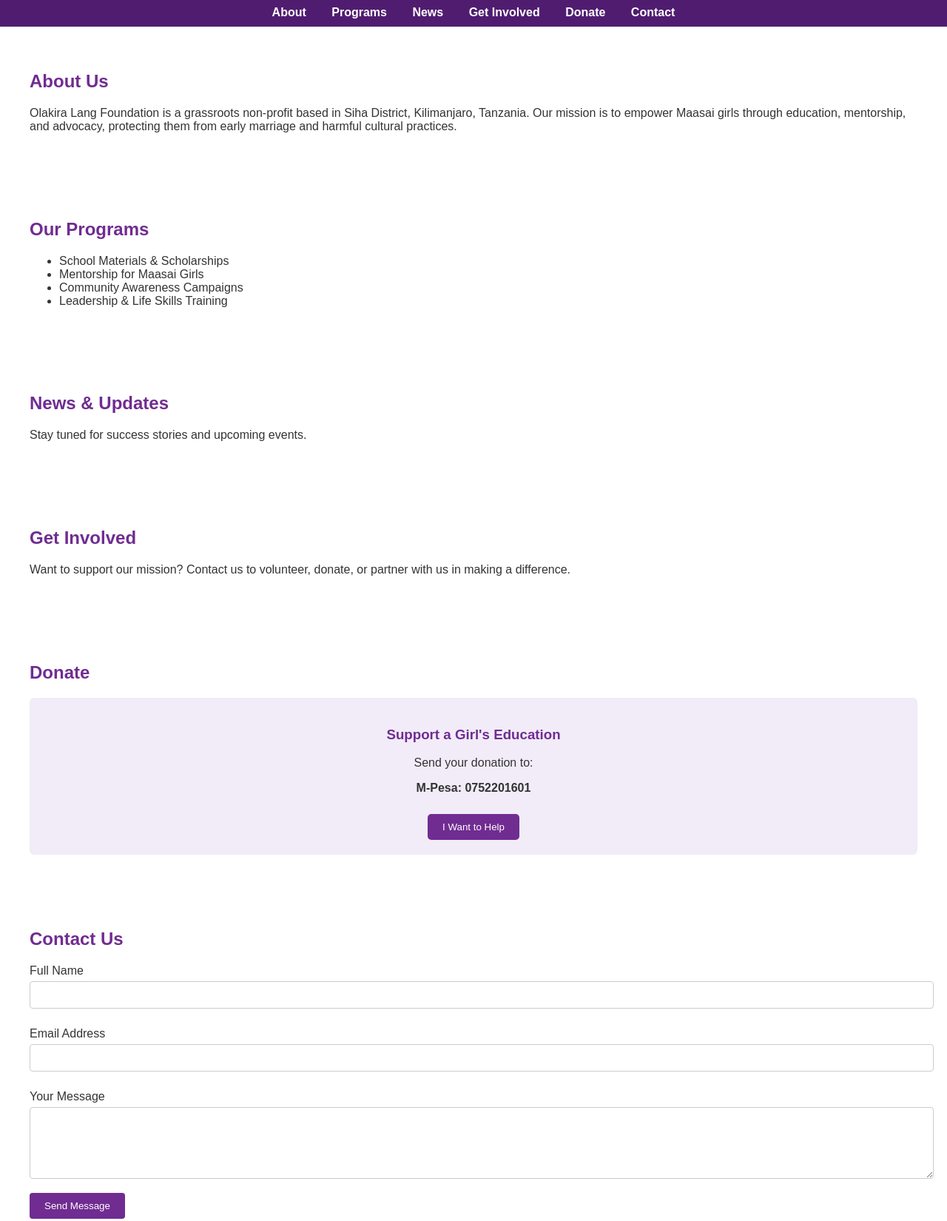
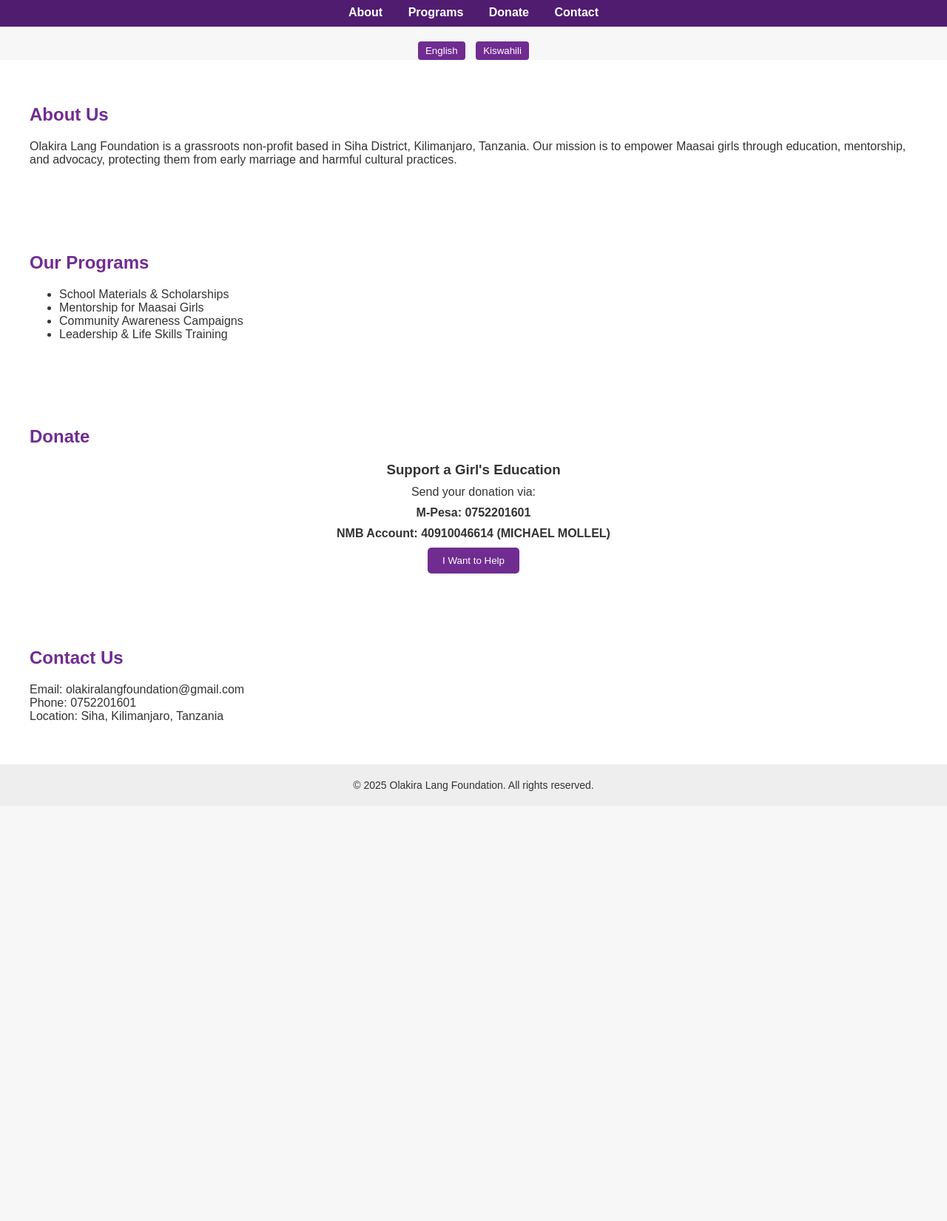
Before and after one commit to olakiralangfoundation/olakiralangfoundation.github.io, a plain HTML site: page index.html in a window 1280 px wide. Shown: the part 276-1926 px from the top of the page at 74% size. After the commit the page ends 1365 px from the top, so only its background shows below. Drawn offline with Linux system fonts and the light colour scheme.

Commit message:
Add files via upload

```diff
--- a/index.html
+++ b/index.html
@@ -3,109 +3,48 @@
 <html lang="en">
 <head>
   <meta charset="UTF-8" />
-  <meta name="viewport" content="width=device-width, initial-scale=1.0" />
+  <meta name="viewport" content="width=device-width, initial-scale=1.0"/>
   <title>Olakira Lang Foundation</title>
   <style>
-    body {
-      font-family: Arial, sans-serif;
-      margin: 0;
-      padding: 0;
-      background: #f7f7f7;
-      color: #333;
-    }
-    header {
-      background: url('https://images.unsplash.com/photo-1579546929518-9e396f3cc809') no-repeat center center/cover;
-      color: white;
-      padding: 80px 20px;
-      text-align: center;
-    }
-    nav {
-      background: #501c70;
-      text-align: center;
-      padding: 10px 0;
-    }
-    nav a {
-      color: white;
-      margin: 0 15px;
-      text-decoration: none;
-      font-weight: bold;
-    }
-    section {
-      padding: 40px;
-      background: white;
-    }
-    h2 {
-      color: #702c91;
-    }
-    form label {
-      display: block;
-      margin: 10px 0 5px;
-    }
-    form input, form textarea {
-      width: 100%;
-      padding: 10px;
-      margin-bottom: 15px;
-      border: 1px solid #ccc;
-      border-radius: 4px;
-    }
-    form button {
-      background: #702c91;
-      color: white;
-      padding: 10px 20px;
-      border: none;
-      border-radius: 4px;
-      cursor: pointer;
-    }
-    footer {
-      background: #eee;
-      text-align: center;
-      padding: 20px;
-      font-size: 14px;
-    }
-    .donate-box {
-      background: #f1ecf8;
-      padding: 20px;
-      border-radius: 6px;
-      text-align: center;
-      margin-top: 20px;
-    }
-    .donate-box h3 {
-      color: #702c91;
-    }
-    .donate-box button {
-      margin-top: 10px;
-      background: #702c91;
-      color: #fff;
-      border: none;
-      padding: 10px 20px;
-      border-radius: 5px;
-      cursor: pointer;
-    }
+    body { font-family: Arial, sans-serif; margin: 0; padding: 0; background: #f7f7f7; color: #333; }
+    header { background: url('https://images.unsplash.com/photo-1603575454444-9bd7fdb31a19') center/cover no-repeat; color: white; padding: 80px 20px; text-align: center; }
+    nav { background: #501c70; text-align: center; padding: 10px 0; }
+    nav a { color: white; margin: 0 15px; text-decoration: none; font-weight: bold; }
+    section { padding: 40px; background: white; }
+    h2 { color: #702c91; }
+    .donate-box, .lang-switch { text-align: center; margin-top: 20px; }
+    .donate-box p, .donate-box h3 { margin: 10px 0; }
+    .donate-box button { background: #702c91; color: white; padding: 10px 20px; border: none; border-radius: 5px; cursor: pointer; }
+    .lang-switch button { margin: 0 5px; padding: 5px 10px; background: #702c91; color: white; border: none; border-radius: 4px; cursor: pointer; }
+    footer { background: #eee; text-align: center; padding: 20px; font-size: 14px; }
   </style>
 </head>
 <body>
   <header>
     <h1>Olakira Lang Foundation</h1>
-    <p>Empowering the Maasai Girl Child Through Education and Advocacy</p>
+    <p id="tagline">Empowering the Maasai Girl Child Through Education and Advocacy</p>
   </header>
 
   <nav>
-    <a href="#about">About</a>
-    <a href="#programs">Programs</a>
-    <a href="#news">News</a>
-    <a href="#involved">Get Involved</a>
-    <a href="#donate">Donate</a>
-    <a href="#contact">Contact</a>
+    <a href="#about" id="aboutLink">About</a>
+    <a href="#programs" id="programsLink">Programs</a>
+    <a href="#donate" id="donateLink">Donate</a>
+    <a href="#contact" id="contactLink">Contact</a>
   </nav>
 
+  <div class="lang-switch">
+    <button onclick="setLanguage('en')">English</button>
+    <button onclick="setLanguage('sw')">Kiswahili</button>
+  </div>
+
   <section id="about">
-    <h2>About Us</h2>
-    <p>Olakira Lang Foundation is a grassroots non-profit based in Siha District, Kilimanjaro, Tanzania. Our mission is to empower Maasai girls through education, mentorship, and advocacy, protecting them from early marriage and harmful cultural practices.</p>
+    <h2 id="aboutTitle">About Us</h2>
+    <p id="aboutText">Olakira Lang Foundation is a grassroots non-profit based in Siha District, Kilimanjaro, Tanzania. Our mission is to empower Maasai girls through education, mentorship, and advocacy, protecting them from early marriage and harmful cultural practices.</p>
   </section>
 
   <section id="programs">
-    <h2>Our Programs</h2>
-    <ul>
+    <h2 id="programsTitle">Our Programs</h2>
+    <ul id="programsList">
       <li>School Materials & Scholarships</li>
       <li>Mentorship for Maasai Girls</li>
       <li>Community Awareness Campaigns</li>
@@ -113,47 +52,79 @@
     </ul>
   </section>
 
-  <section id="news">
-    <h2>News & Updates</h2>
-    <p>Stay tuned for success stories and upcoming events.</p>
-  </section>
-
-  <section id="involved">
-    <h2>Get Involved</h2>
-    <p>Want to support our mission? Contact us to volunteer, donate, or partner with us in making a difference.</p>
-  </section>
-
   <section id="donate">
-    <h2>Donate</h2>
-    <div class="donate-box">
+    <h2 id="donateTitle">Donate</h2>
+    <div class="donate-box" id="donateBox">
       <h3>Support a Girl's Education</h3>
-      <p>Send your donation to:</p>
+      <p>Send your donation via:</p>
       <p><strong>M-Pesa: 0752201601</strong></p>
+      <p><strong>NMB Account: 40910046614 (MICHAEL MOLLEL)</strong></p>
       <button onclick="alert('Thank you for your support!')">I Want to Help</button>
     </div>
   </section>
 
   <section id="contact">
-    <h2>Contact Us</h2>
-    <form onsubmit="alert('Thank you for your message!'); return false;">
-      <label for="name">Full Name</label>
-      <input type="text" id="name" name="name" required>
-
-      <label for="email">Email Address</label>
-      <input type="email" id="email" name="email" required>
-
-      <label for="message">Your Message</label>
-      <textarea id="message" name="message" rows="5" required></textarea>
-
-      <button type="submit">Send Message</button>
-    </form>
-    <p>Email: olakiralangfoundation@gmail.com<br />
-    Phone: 0752201601<br />
-    Location: Siha, Kilimanjaro, Tanzania</p>
+    <h2 id="contactTitle">Contact Us</h2>
+    <p>Email: olakiralangfoundation@gmail.com<br/>Phone: 0752201601<br/>Location: Siha, Kilimanjaro, Tanzania</p>
   </section>
 
   <footer>
     &copy; 2025 Olakira Lang Foundation. All rights reserved.
   </footer>
+
+  <script>
+    const translations = {
+      sw: {
+        tagline: "Kuwawezesha Wasichana wa Kimasai Kupitia Elimu na Utetezi",
+        aboutLink: "Kuhusu",
+        programsLink: "Miradi",
+        donateLink: "Changia",
+        contactLink: "Mawasiliano",
+        aboutTitle: "Kuhusu Sisi",
+        aboutText: "Olakira Lang Foundation ni shirika lisilo la kiserikali linalofanya kazi Siha, Kilimanjaro. Lengo letu ni kuwawezesha wasichana wa Kimasai kupitia elimu, ushauri na utetezi, kuwalinda dhidi ya ndoa za utotoni na mila hatarishi.",
+        programsTitle: "Miradi Yetu",
+        programsList: `
+          <li>Vifaa vya shule na ufadhili wa masomo</li>
+          <li>Ushauri kwa wasichana wa Kimasai</li>
+          <li>Kampeni za uelewa kwa jamii</li>
+          <li>Mafunzo ya uongozi na stadi za maisha</li>`,
+        donateTitle: "Changia",
+        contactTitle: "Wasiliana Nasi"
+      },
+      en: {
+        // Restore default English texts
+        tagline: "Empowering the Maasai Girl Child Through Education and Advocacy",
+        aboutLink: "About",
+        programsLink: "Programs",
+        donateLink: "Donate",
+        contactLink: "Contact",
+        aboutTitle: "About Us",
+        aboutText: "Olakira Lang Foundation is a grassroots non-profit based in Siha District, Kilimanjaro, Tanzania. Our mission is to empower Maasai girls through education, mentorship, and advocacy, protecting them from early marriage and harmful cultural practices.",
+        programsTitle: "Our Programs",
+        programsList: `
+          <li>School Materials & Scholarships</li>
+          <li>Mentorship for Maasai Girls</li>
+          <li>Community Awareness Campaigns</li>
+          <li>Leadership & Life Skills Training</li>`,
+        donateTitle: "Donate",
+        contactTitle: "Contact Us"
+      }
+    };
+
+    function setLanguage(lang) {
+      const t = translations[lang];
+      document.getElementById("tagline").textContent = t.tagline;
+      document.getElementById("aboutLink").textContent = t.aboutLink;
+      document.getElementById("programsLink").textContent = t.programsLink;
+      document.getElementById("donateLink").textContent = t.donateLink;
+      document.getElementById("contactLink").textContent = t.contactLink;
+      document.getElementById("aboutTitle").textContent = t.aboutTitle;
+      document.getElementById("aboutText").textContent = t.aboutText;
+      document.getElementById("programsTitle").textContent = t.programsTitle;
+      document.getElementById("programsList").innerHTML = t.programsList;
+      document.getElementById("donateTitle").textContent = t.donateTitle;
+      document.getElementById("contactTitle").textContent = t.contactTitle;
+    }
+  </script>
 </body>
 </html>
```
